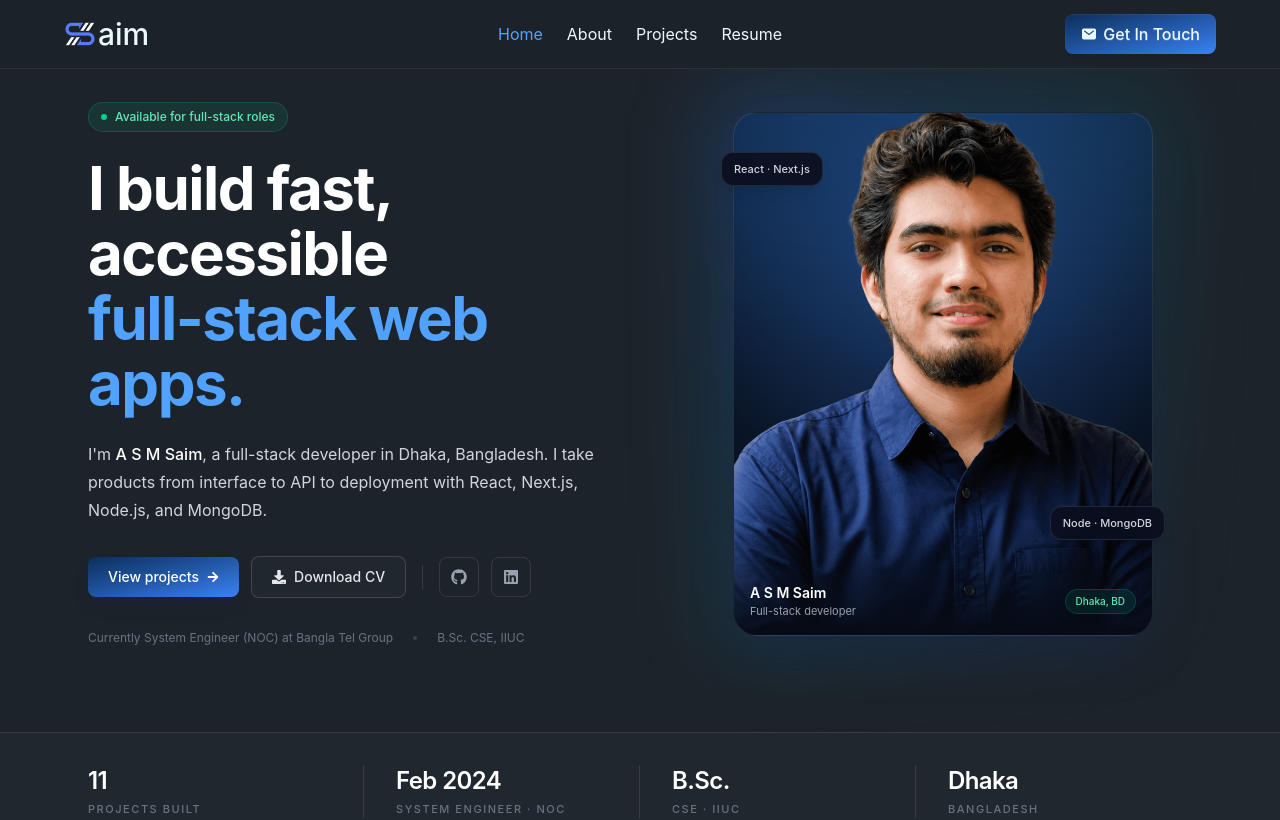
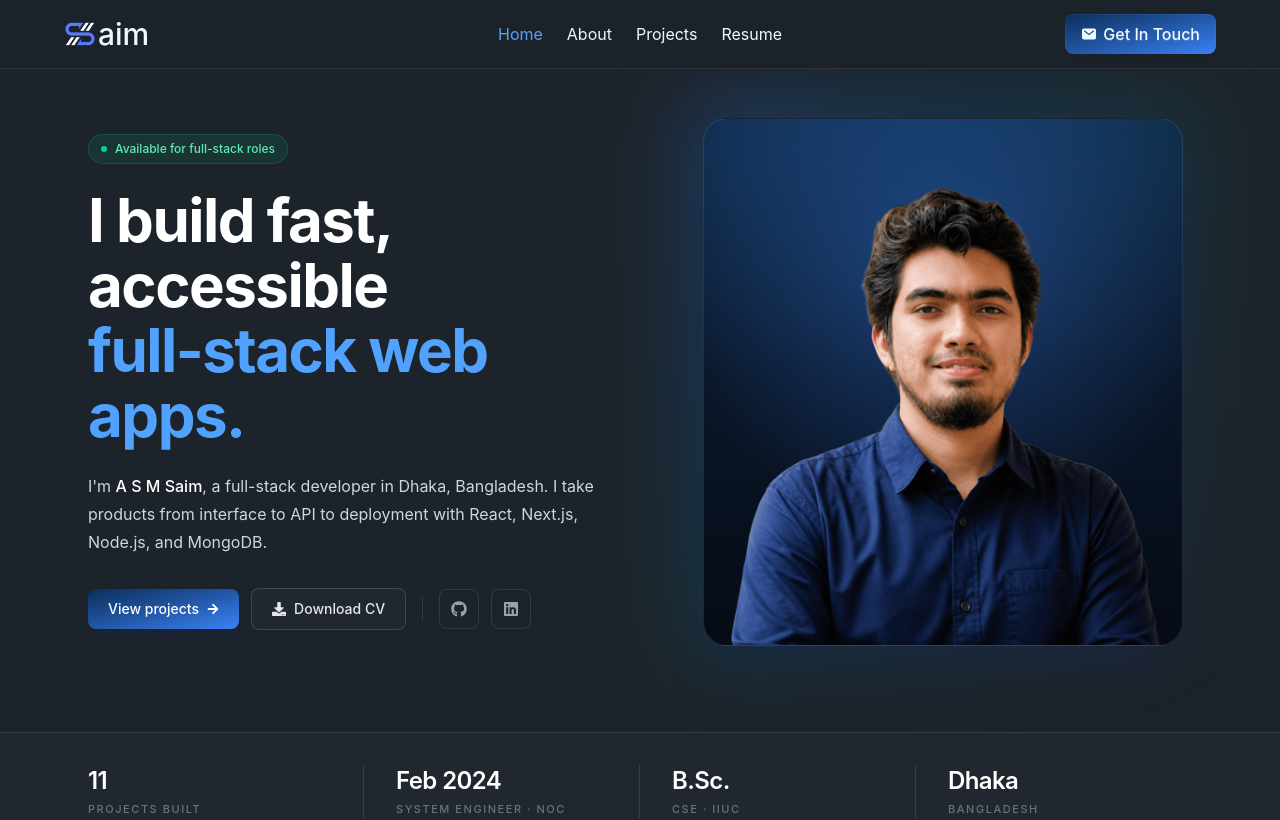
Before and after one commit to asm-saim/portfolio, a React (Vite) app: page / in a window 1280 px wide. Shown: the top 820 px of the page. Built offline with nearby package versions, Linux system fonts and the light colour scheme.

Commit message:
style: clean up hero portrait and enlarge it
Remove the floating stack tags, portrait nameplate, and role/education line. Show the full cutout without horizontal cropping, add top breathing room, and widen the portrait card.

```diff
--- a/src/components/Banner/Banner.jsx
+++ b/src/components/Banner/Banner.jsx
@@ -19,7 +19,7 @@ const socialLinks = [
 
 const Banner = () => {
   return (
-    <section className="mx-auto flex min-h-[calc(100svh-4.25rem)] max-w-6xl items-center px-4 pb-16 pt-24 sm:px-6 lg:pb-20">
+    <section className="mx-auto flex min-h-[calc(100svh-4.25rem)] max-w-6xl items-center px-4 pb-16 pt-24 sm:px-6 lg:pb-16">
       <motion.div
         initial="hidden"
         animate="visible"
@@ -101,15 +101,6 @@ const Banner = () => {
               </motion.a>
             ))}
           </motion.div>
-
-          <motion.p
-            variants={fadeUp}
-            className="mt-8 flex flex-wrap items-center justify-center gap-x-5 gap-y-2 text-xs text-gray-500 lg:justify-start"
-          >
-            <span>Currently System Engineer (NOC) at Bangla Tel Group</span>
-            <span aria-hidden="true" className="hidden h-1 w-1 rounded-full bg-gray-700 sm:block" />
-            <span>B.Sc. CSE, IIUC</span>
-          </motion.p>
         </div>
 
         {/* Portrait */}
@@ -117,7 +108,7 @@ const Banner = () => {
           initial={{ opacity: 0, scale: 0.96, y: 16 }}
           animate={{ opacity: 1, scale: 1, y: 0 }}
           transition={{ duration: 0.7, delay: 0.1, ease: EASE }}
-          className="relative mx-auto w-full max-w-[340px] sm:max-w-[380px] xl:max-w-[420px]"
+          className="relative mx-auto w-full max-w-[340px] sm:max-w-[400px] lg:max-w-[440px] xl:max-w-[480px]"
         >
           <div
             aria-hidden="true"
@@ -130,37 +121,15 @@ const Banner = () => {
               className="absolute inset-0 bg-[radial-gradient(circle_at_50%_28%,rgba(59,130,246,0.35),transparent_62%)]"
             />
 
-            <div className="relative aspect-[4/5]">
+            <div className="relative aspect-[10/11]">
               <img
                 src={bannerImg}
                 alt="Portrait of A S M Saim"
                 fetchPriority="high"
                 decoding="async"
-                className="absolute bottom-0 left-1/2 w-[132%] max-w-none -translate-x-1/2 object-contain"
+                className="absolute bottom-0 left-0 w-full object-contain"
               />
-
-              <div
-                aria-hidden="true"
-                className="pointer-events-none absolute inset-x-0 bottom-0 h-28 bg-gradient-to-t from-[#060B16] to-transparent"
-              />
-
-              <div className="absolute inset-x-4 bottom-4 flex items-center justify-between gap-3">
-                <div>
-                  <p className="text-sm font-semibold text-white">A S M Saim</p>
-                  <p className="text-[11px] text-gray-400">Full-stack developer</p>
-                </div>
-                <span className="rounded-full border border-emerald-400/20 bg-emerald-400/10 px-2.5 py-1 text-[10px] font-medium text-emerald-300 backdrop-blur-md">
-                  Dhaka, BD
-                </span>
-              </div>
             </div>
-          </div>
-
-          <div className="absolute -left-3 top-10 hidden rounded-xl border border-white/10 bg-[#0A0F1E]/90 px-3 py-2 text-[11px] font-medium text-gray-300 shadow-lg backdrop-blur-md sm:block">
-            React · Next.js
-          </div>
-          <div className="absolute -right-3 bottom-24 hidden rounded-xl border border-white/10 bg-[#0A0F1E]/90 px-3 py-2 text-[11px] font-medium text-gray-300 shadow-lg backdrop-blur-md sm:block">
-            Node · MongoDB
           </div>
         </motion.div>
       </motion.div>
```
